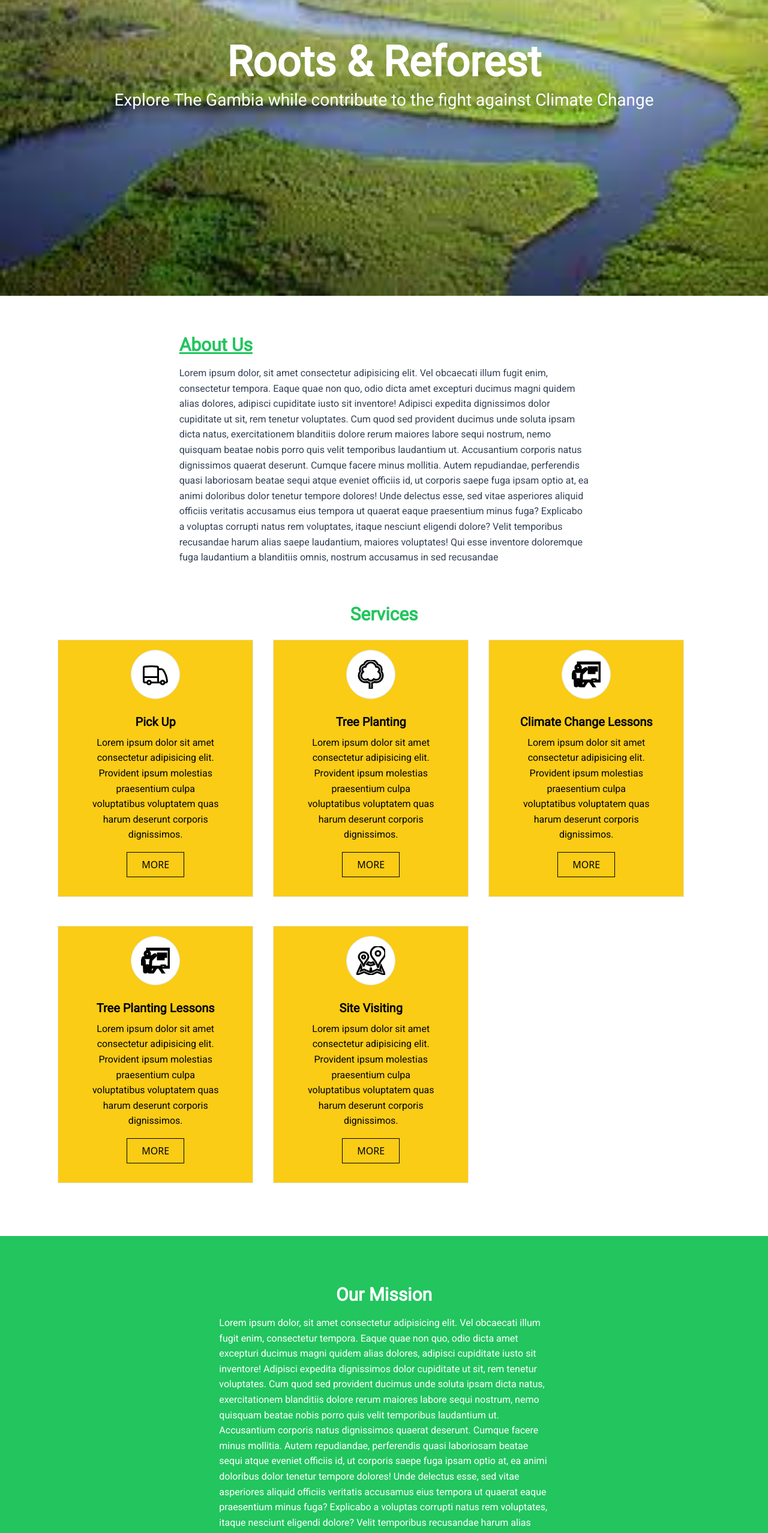
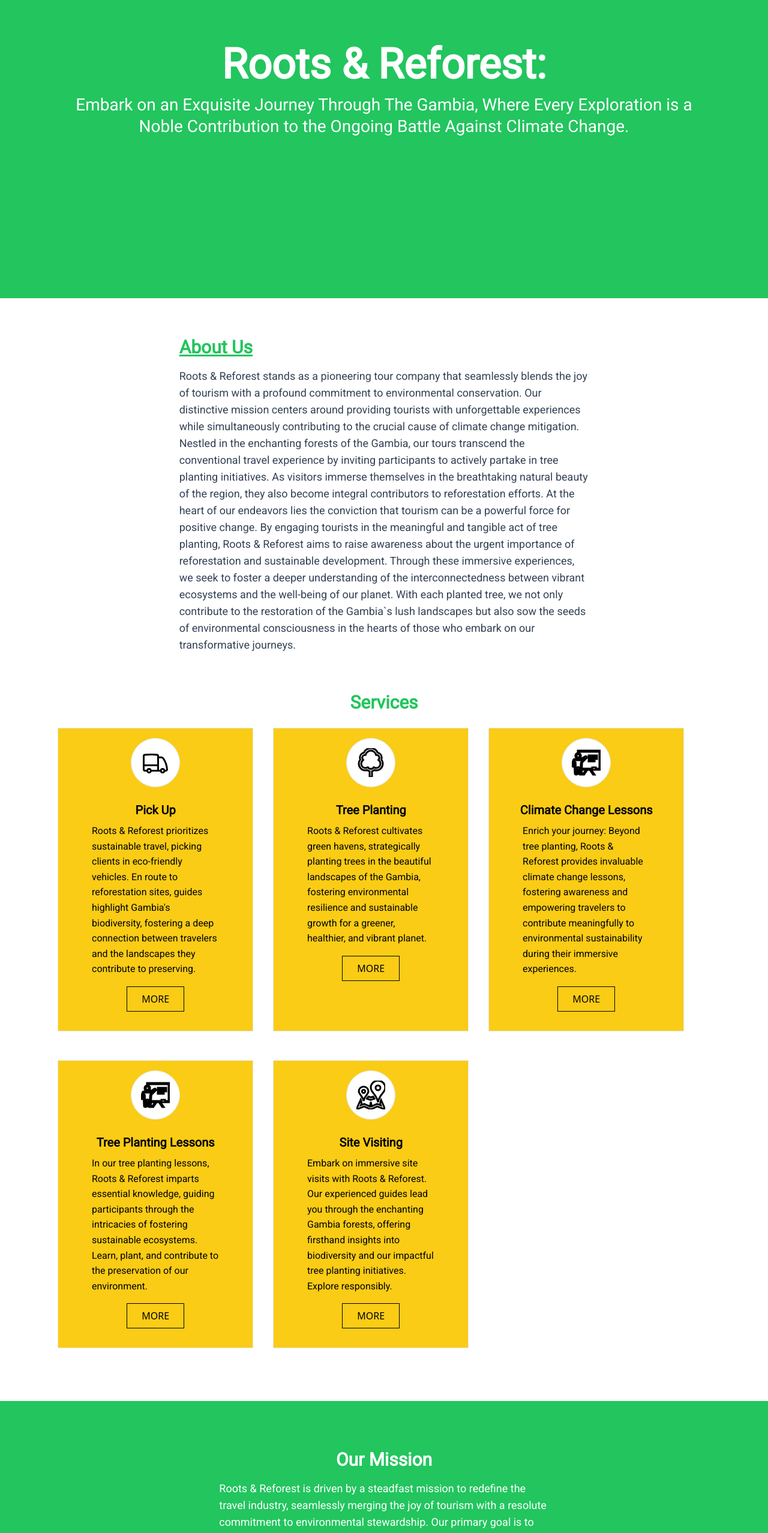
Before and after one commit to Essa-D-Bah/roots_and_reforest, a React (Vite) app: page / in a window 1280 px wide. Shown: the part 175-2730 px from the top of the page at 60% size. Built offline with nearby package versions, Linux system fonts and the light colour scheme.

Commit message:
copy right

```diff
--- a/src/components/Contact.jsx
+++ b/src/components/Contact.jsx
@@ -6,29 +6,29 @@ export default function Contact() {
       </h2>
       <div className="md:flex justify-between">
       <div className="mt-6 md:w-[46%]">
-      <h2 className="text-2xl text-center font-semibold">Call, Vist or Email us</h2>
+      <h2 className="text-2xl text-center font-semibold text-slate-800">Call, Vist or Email us</h2>
         <div className="pt-4">
         <div className="flex gap-2 px-2 p-4 border rounded mb-8 ">
-          <p className="text-xl font-semibold ">Email:</p>
-          <p className="text-xl ">mmbye1156@gmail.com</p>
+          <p className="text-xl font-semibold text-slate-700">Email:</p>
+          <p className="text-xl text-slate-500">mmbye1156@gmail.com</p>
         </div>
         <div className="flex gap-2 px-2 p-4 rounded border my-8 ">
-          <p className="text-xl font-semibold ">Phone:</p>
-          <p className="text-xl ">3945207</p>
+          <p className="text-xl font-semibold text-slate-700">Phone:</p>
+          <p className="text-xl text-slate-500 ">3945207</p>
         </div>
         <div className="flex gap-2 px-2 py-4 border md:h-48 rounded my-8">
-          <p className="text-xl font-semibold ">Address:</p>
+          <p className="text-xl font-semibold text-slate-700">Address:</p>
           <div>
-          <p className="text-xl ">Salagi Estate</p>
-          <p className="text-xl ">Kombo North</p>
-          <p className="text-xl ">The Gambia</p>
+          <p className="text-xl text-slate-500">Salagi Estate</p>
+          <p className="text-xl text-slate-500">Kombo North</p>
+          <p className="text-xl text-slate-500">The Gambia</p>
           </div>
         </div>
         </div>
 
       </div>
       <div className=" mt-6 px-2 md:w-[48%]">
-        <h2 className="text-2xl text-center font-semibold">Send us a message</h2>
+        <h2 className="text-2xl text-center font-semibold text-slate-800">Send us a message</h2>
         <form className="pt-4">
            <div className="my-b">
             <input type="text" id="email" placeholder="Email" className="border-2 outline-none text-xl p-2 md:p-4 rounded w-full"/>
--- a/src/components/Hero.jsx
+++ b/src/components/Hero.jsx
@@ -1,13 +1,14 @@
 function Hero() {
   return (
-    <div className="bg-[url('/bg2.jpeg')] h-60 bg-no-repeat bg-cover md:h-[calc(100vh-500px)] lg:h-[calc(100vh-200px)]">
+    <div className="bg-green-500 h-60 bg-no-repeat bg-cover md:h-[calc(100vh-500px)] lg:h-[calc(100vh-200px)]">
       <div className=" w-full h-full">
-      <h2 className="text-white text-center pt-16 text-3xl font-bold md:pt-48 md:text-[70px]">Roots & Reforest</h2>
-         {/* <h3 className="text-white text-xl font-semibold text-center pt-2">Travel meets Climate </h3> */}
-         <p className="text-white text-center pt-2 text-lg md:text-[28px] md:pt-8">Explore The Gambia while contribute to the fight against Climate Change </p>
-
+        <h2 className="text-white text-center pt-8 text-3xl font-bold md:pt-48 md:text-[70px]">
+        Roots & Reforest:
+        </h2>
+        <p className="text-white text-center pt-2 md:px-28 text-lg md:text-[28px] md:pt-8 md:leading-9">
+        Embark on an Exquisite Journey Through The Gambia, Where Every Exploration is a Noble Contribution to the Ongoing Battle Against Climate Change.
+        </p>
       </div>
-
     </div>
   );
 }
--- a/src/components/Intro.jsx
+++ b/src/components/Intro.jsx
@@ -1,29 +1,33 @@
 function Intro() {
   return (
     <div className="md:w-5/6 mx-auto my-0 mt-16">
-      <h1 className="text-green-500 text-3xl font-bold underline px-8 pb-4 md:px-20 lg:px-48">About Us</h1>
+      <h1 className="text-green-500 text-3xl font-bold underline px-8 pb-4 md:px-28 lg:px-48">
+        About Us
+      </h1>
       <div className="w-full">
-          <p className="text-slate-700 px-8 md:px-20 lg:px-48">
-            Lorem ipsum dolor, sit amet consectetur adipisicing elit. Vel obcaecati
-            illum fugit enim, consectetur tempora. Eaque quae non quo, odio dicta
-            amet excepturi ducimus magni quidem alias dolores, adipisci cupiditate
-            iusto sit inventore! Adipisci expedita dignissimos dolor cupiditate ut
-            sit, rem tenetur voluptates. Cum quod sed provident ducimus unde soluta
-            ipsam dicta natus, exercitationem blanditiis dolore rerum maiores labore
-            sequi nostrum, nemo quisquam beatae nobis porro quis velit temporibus
-            laudantium ut. Accusantium corporis natus dignissimos quaerat deserunt.
-            Cumque facere minus mollitia. Autem repudiandae, perferendis quasi
-            laboriosam beatae sequi atque eveniet officiis id, ut corporis saepe
-            fuga ipsam optio at, ea animi doloribus dolor tenetur tempore dolores!
-            Unde delectus esse, sed vitae asperiores aliquid officiis veritatis
-            accusamus eius tempora ut quaerat eaque praesentium minus fuga?
-            Explicabo a voluptas corrupti natus rem voluptates, itaque nesciunt
-            eligendi dolore? Velit temporibus recusandae harum alias saepe
-            laudantium, maiores voluptates! Qui esse inventore doloremque fuga
-            laudantium a blanditiis omnis, nostrum accusamus in sed recusandae
-          </p>
+        <p className="text-slate-700 text-lg px-8 md:px-28 lg:px-48">
+          Roots & Reforest stands as a pioneering tour company that seamlessly
+          blends the joy of tourism with a profound commitment to environmental
+          conservation. Our distinctive mission centers around providing
+          tourists with unforgettable experiences while simultaneously
+          contributing to the crucial cause of climate change mitigation.
+          Nestled in the enchanting forests of the Gambia, our tours transcend
+          the conventional travel experience by inviting participants to
+          actively partake in tree planting initiatives. As visitors immerse
+          themselves in the breathtaking natural beauty of the region, they also
+          become integral contributors to reforestation efforts. At the heart of
+          our endeavors lies the conviction that tourism can be a powerful force
+          for positive change. By engaging tourists in the meaningful and
+          tangible act of tree planting, Roots & Reforest aims to raise
+          awareness about the urgent importance of reforestation and sustainable
+          development. Through these immersive experiences, we seek to foster a
+          deeper understanding of the interconnectedness between vibrant
+          ecosystems and the well-being of our planet. With each planted tree,
+          we not only contribute to the restoration of the Gambia{'`s'} lush
+          landscapes but also sow the seeds of environmental consciousness in
+          the hearts of those who embark on our transformative journeys.
+        </p>
       </div>
-
     </div>
   );
 }
--- a/src/components/Navbar.jsx
+++ b/src/components/Navbar.jsx
@@ -12,10 +12,10 @@ const Navbar = () => {
   ];
   return (
     <>
-      <header className="px-8 lg:px-20  bg-green-700 text-white py-4 z-10 w-full">
+      <header className="px-8 lg:px-20  bg-green-500 text-white py-4 z-10 w-full">
         <nav className="flex justify-between items-center max-container">
           <a href="/" className="text-3xl font-bold">
-            Logo
+            <img src="./th.jpeg" alt="" className="h-10 w-10 bg:green"/>
           </a>
           <ul className="flex-1 flex justify-end items-center gap-16 max-lg:hidden">
             {navLinks.map((item) => (
--- a/src/components/OurMission.jsx
+++ b/src/components/OurMission.jsx
@@ -1,26 +1,29 @@
-
-
 export default function OurMission() {
   return (
     <div className="md:w-5/6 mx-auto my-0 my-16">
-    <h1 className="text-white text-3xl font-bold text-center pb-4">Our Mission</h1>
-    <p className="text-white px-4 md:20 lg:px-48 ">
-      Lorem ipsum dolor, sit amet consectetur adipisicing elit. Vel obcaecati
-      illum fugit enim, consectetur tempora. Eaque quae non quo, odio dicta
-      amet excepturi ducimus magni quidem alias dolores, adipisci cupiditate
-      iusto sit inventore! Adipisci expedita dignissimos dolor cupiditate ut
-      sit, rem tenetur voluptates. Cum quod sed provident ducimus unde soluta
-      ipsam dicta natus, exercitationem blanditiis dolore rerum maiores labore
-      sequi nostrum, nemo quisquam beatae nobis porro quis velit temporibus
-      laudantium ut. Accusantium corporis natus dignissimos quaerat deserunt.
-      Cumque facere minus mollitia. Autem repudiandae, perferendis quasi
-      laboriosam beatae sequi atque eveniet officiis id, ut corporis saepe
-      fuga ipsam optio at, ea animi doloribus dolor tenetur tempore dolores!
-      Unde delectus esse, sed vitae asperiores aliquid officiis veritatis
-      accusamus eius tempora ut quaerat eaque praesentium minus fuga?
-      Explicabo a voluptas corrupti natus rem voluptates, itaque nesciunt
-      eligendi dolore? Velit temporibus recusandae harum alias saepe
-    </p>
-  </div>
-  )
+      <h1 className="text-white text-3xl font-bold text-center pb-4">
+        Our Mission
+      </h1>
+      <p className="text-white px-4 text-lg md:px-20 lg:px-48 ">
+        Roots & Reforest is driven by a steadfast mission to redefine the travel
+        industry, seamlessly merging the joy of tourism with a resolute
+        commitment to environmental stewardship. Our primary goal is to provide
+        tourists with unparalleled experiences while actively contributing to
+        the urgent cause of climate change mitigation through tree planting
+        initiatives in the captivating forests of the Gambia. By intertwining
+        adventure with purpose, we aim to cultivate a new paradigm of
+        responsible tourism that not only enriches the lives of our visitors but
+        also leaves a lasting positive impact on the planet. At the core of our
+        mission is the belief that every journey can be a catalyst for positive
+        change. Through immersive experiences in the heart of nature, we aspire
+        to inspire a global community of conscious travelers who appreciate the
+        delicate balance between exploration and preservation. With each tree
+        planted, Roots & Reforest is committed to fostering sustainable
+        development, promoting environmental awareness, and leaving an indelible
+        mark on the landscapes we traverse, ensuring that future generations
+        inherit a world teeming with the rich biodiversity and natural wonders
+        that define our cherished destinations.
+      </p>
+    </div>
+  );
 }
--- a/src/components/TourExperience.jsx
+++ b/src/components/TourExperience.jsx
@@ -24,10 +24,11 @@ function TourExperience() {
             </svg>
           </div>
           <h2 className="text-xl font-semibold mt-6 mb-2">Pick Up</h2>
-          <p className=" text-center px-10">
-            Lorem ipsum dolor sit amet consectetur adipisicing elit. Provident
-            ipsum molestias praesentium culpa voluptatibus voluptatem quas harum
-            deserunt corporis dignissimos.
+          <p className="px-10">
+            Roots & Reforest prioritizes sustainable travel, picking clients in
+            eco-friendly vehicles. En route to reforestation sites, guides
+            highlight Gambia{"'"}s biodiversity, fostering a deep connection between
+            travelers and the landscapes they contribute to preserving.
           </p>
           <button className="uppercase my-4 border border-black px-6 py-2">
             more
@@ -48,10 +49,11 @@ function TourExperience() {
             </svg>
           </div>
           <h2 className="text-xl font-semibold mt-6 mb-2">Tree Planting</h2>
-          <p className=" text-center px-10">
-            Lorem ipsum dolor sit amet consectetur adipisicing elit. Provident
-            ipsum molestias praesentium culpa voluptatibus voluptatem quas harum
-            deserunt corporis dignissimos.
+          <p className="px-10">
+            Roots & Reforest cultivates green havens, strategically planting
+            trees in the beautiful landscapes of the Gambia, fostering
+            environmental resilience and sustainable growth for a greener,
+            healthier, and vibrant planet.
           </p>
           <button className="uppercase my-4 border border-black px-6 py-2">
             more
@@ -73,10 +75,11 @@ function TourExperience() {
           <h2 className="text-xl font-semibold mt-6 mb-2">
             Climate Change Lessons
           </h2>
-          <p className=" text-center px-10">
-            Lorem ipsum dolor sit amet consectetur adipisicing elit. Provident
-            ipsum molestias praesentium culpa voluptatibus voluptatem quas harum
-            deserunt corporis dignissimos.
+          <p className="px-10">
+            Enrich your journey: Beyond tree planting, Roots & Reforest provides
+            invaluable climate change lessons, fostering awareness and
+            empowering travelers to contribute meaningfully to environmental
+            sustainability during their immersive experiences.
           </p>
           <button className="uppercase my-4 border border-black px-6 py-2">
             more
@@ -98,10 +101,11 @@ function TourExperience() {
           <h2 className="text-xl font-semibold mt-6 mb-2">
             Tree Planting Lessons
           </h2>
-          <p className=" text-center px-10">
-            Lorem ipsum dolor sit amet consectetur adipisicing elit. Provident
-            ipsum molestias praesentium culpa voluptatibus voluptatem quas harum
-            deserunt corporis dignissimos.
+          <p className="px-10">
+            In our tree planting lessons, Roots & Reforest imparts essential
+            knowledge, guiding participants through the intricacies of fostering
+            sustainable ecosystems. Learn, plant, and contribute to the
+            preservation of our environment.
           </p>
           <button className="uppercase my-4 border border-black px-6 py-2">
             more
@@ -120,13 +124,12 @@ function TourExperience() {
               <path d="M18 0c-3.148 0-6 2.553-6 5.702 0 4.682 4.783 5.177 6 12.298 1.217-7.121 6-7.616 6-12.298 0-3.149-2.852-5.702-6-5.702zm0 8c-1.105 0-2-.895-2-2s.895-2 2-2 2 .895 2 2-.895 2-2 2zm-12-3c-2.099 0-4 1.702-4 3.801 0 3.121 3.188 3.451 4 8.199.812-4.748 4-5.078 4-8.199 0-2.099-1.901-3.801-4-3.801zm0 5.333c-.737 0-1.333-.597-1.333-1.333s.596-1.333 1.333-1.333 1.333.596 1.333 1.333-.596 1.333-1.333 1.333zm6 5.775l-3.215-1.078c.365-.634.777-1.128 1.246-1.687l1.969.657 1.92-.64c.388.521.754 1.093 1.081 1.75l-3.001.998zm12 7.892l-6.707-2.427-5.293 2.427-5.581-2.427-6.419 2.427 3.62-8.144c.299.76.554 1.776.596 3.583l-.443.996 2.699-1.021 4.809 2.091.751-3.725.718 3.675 4.454-2.042 3.099 1.121-.461-1.055c.026-.392.068-.78.131-1.144.144-.84.345-1.564.585-2.212l3.442 7.877z" />
             </svg>
           </div>
-          <h2 className="text-xl font-semibold mt-6 mb-2">
-            Site Visiting
-          </h2>
-          <p className=" text-center px-10">
-            Lorem ipsum dolor sit amet consectetur adipisicing elit. Provident
-            ipsum molestias praesentium culpa voluptatibus voluptatem quas harum
-            deserunt corporis dignissimos.
+          <h2 className="text-xl font-semibold mt-6 mb-2">Site Visiting</h2>
+          <p className="px-10">
+            Embark on immersive site visits with Roots & Reforest. Our
+            experienced guides lead you through the enchanting Gambia forests,
+            offering firsthand insights into biodiversity and our impactful tree
+            planting initiatives. Explore responsibly.
           </p>
           <button className="uppercase my-4 border border-black px-6 py-2">
             more
```
Also changed, not shown: public/th.jpeg (added).
